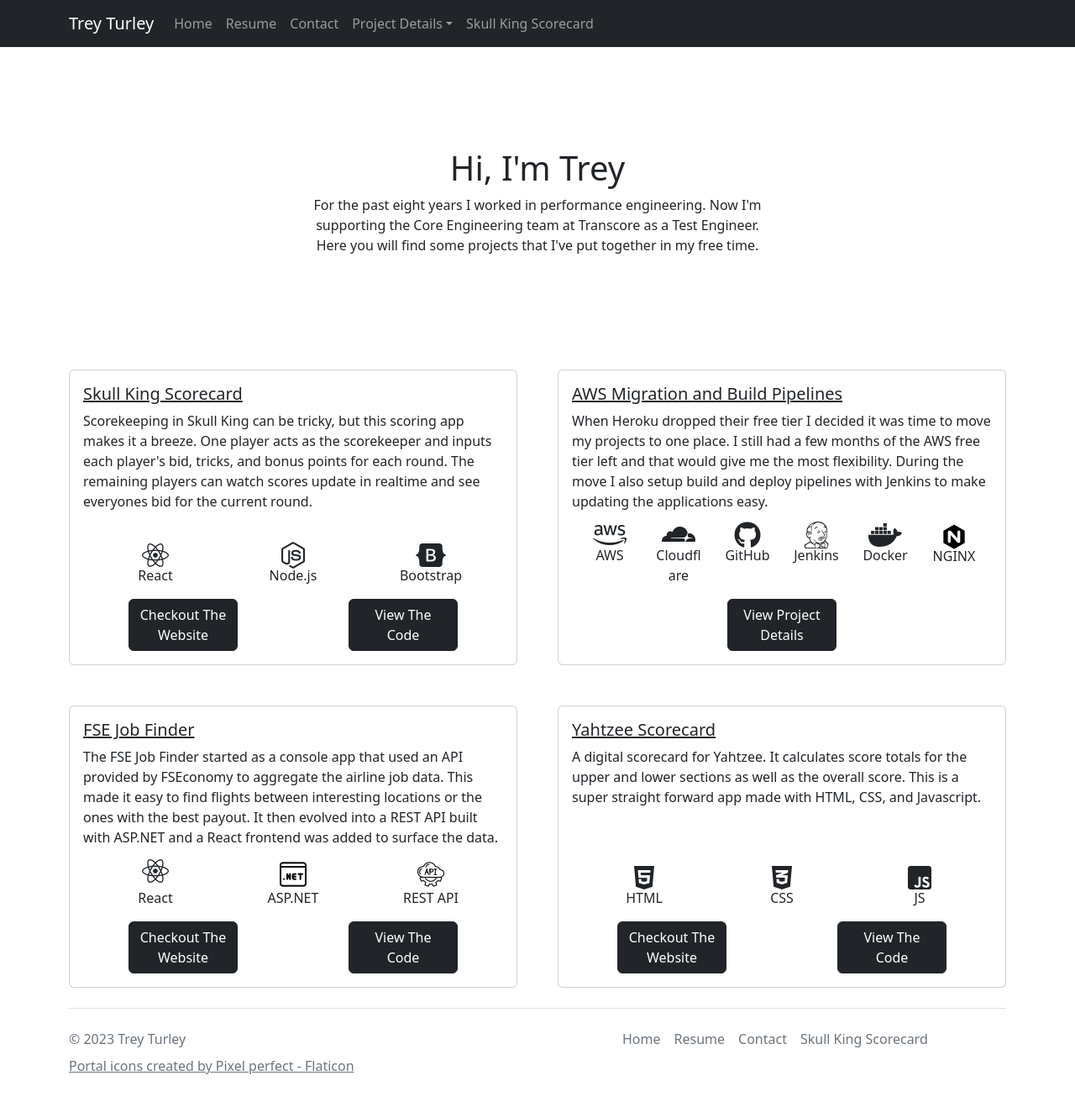
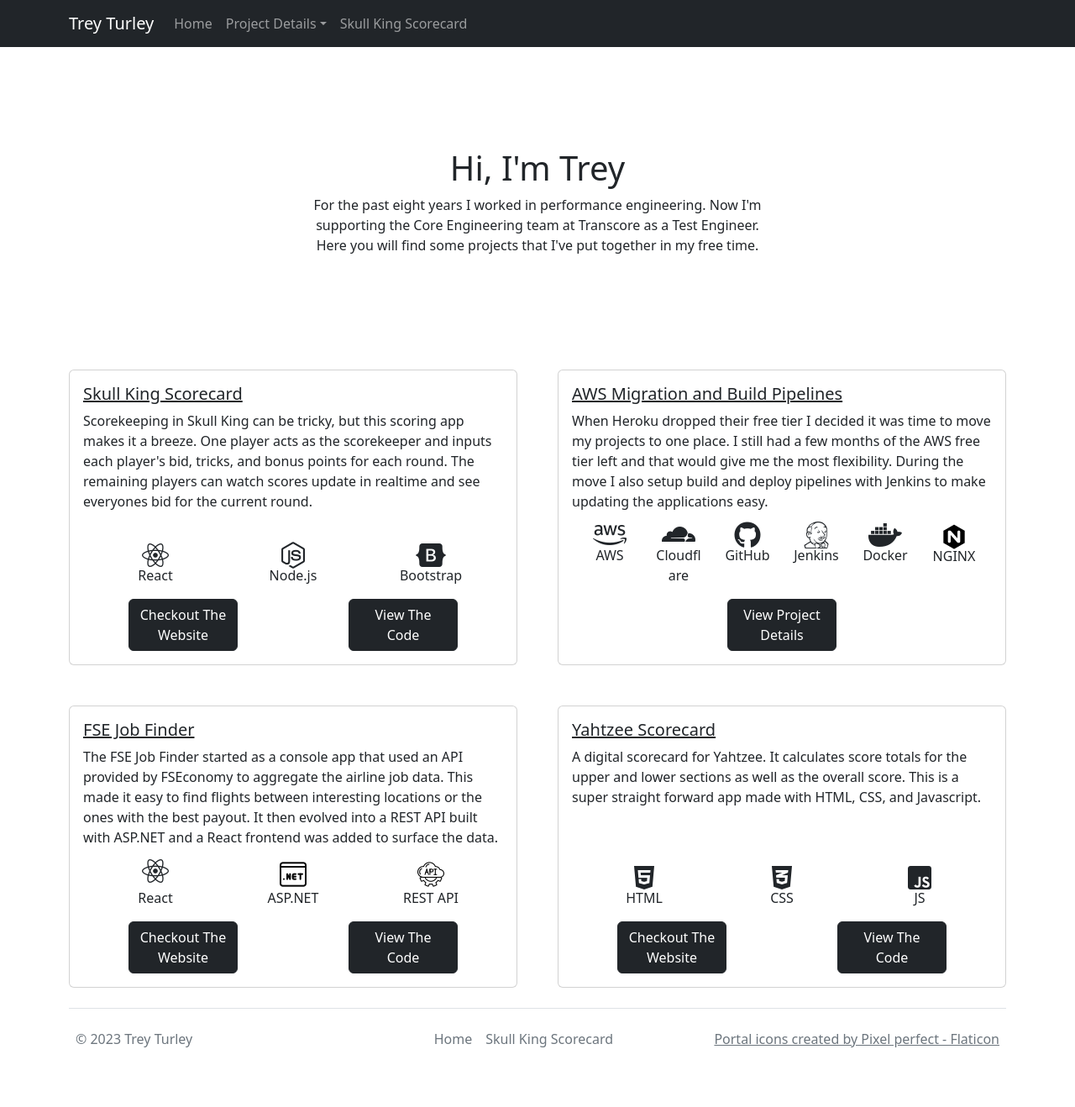
Before and after one commit to treyturley/treyturley.com, a React (Create React App) app: page / in a window 1280 px wide. Shown: the top 1318 px of the page at 84% size. After the commit the page ends 1297 px from the top, so only its background shows below. Built offline with nearby package versions, Linux system fonts and the light colour scheme; the HTML template or start-up script is replaced by a standard one.

Commit message:
removes resume and contact links from header and footer

```diff
--- a/src/components/Footer.jsx
+++ b/src/components/Footer.jsx
@@ -4,17 +4,16 @@ function Footer() {
   return (
     <Container>
       <footer className='d-flex flex-wrap justify-content-between align-items-center py-3 my-4 border-top'>
-        <p className='col-md-4 mb-0 text-muted'>&copy; 2023 Trey Turley</p>
+        <p className='col-md-4 mb-0 text-muted px-2'>&copy; 2023 Trey Turley</p>
 
-        <ul className='nav col-md-5'>
+        <ul className='nav col-md-3'>
           <li className='nav-item my-nav'>
             <a href='/' className='nav-link px-2 text-muted '>
               Home
             </a>
           </li>
-          <li className='nav-item'>
+          {/* <li className='nav-item'>
             <a
-              // href='https://my.indeed.com/p/treyt-q42vckn'
               href='/resume/TreyTurley_Resume.pdf'
               target='_blank'
               rel='noreferrer'
@@ -22,8 +21,8 @@ function Footer() {
             >
               Resume
             </a>
-          </li>
-          <li className='nav-item'>
+          </li> */}
+          {/* <li className='nav-item'>
             <a
               href='mailto:tturley08+contact@gmail.com'
               target='_blank'
@@ -32,7 +31,7 @@ function Footer() {
             >
               Contact
             </a>
-          </li>
+          </li> */}
           <li className='nav-item'>
             <a
               href='https://treyturley.com/skullking-scorecard'
@@ -45,7 +44,7 @@ function Footer() {
         <a
           href='https://www.flaticon.com/free-icons/portal'
           title='portal icons'
-          className='attribution-link text-muted'
+          className='attribution-link text-muted px-2'
         >
           Portal icons created by Pixel perfect - Flaticon
         </a>
--- a/src/components/Header.jsx
+++ b/src/components/Header.jsx
@@ -17,23 +17,22 @@ function Header() {
             <Nav.Link as={Link} to='/'>
               Home
             </Nav.Link>
-            <Nav.Link
+            {/* <Nav.Link
               as='a'
-              // href='https://my.indeed.com/p/treyt-q42vckn'
               href='/resume/TreyTurley_Resume.pdf'
               target='_blank'
               rel='noreferrer'
             >
               Resume
-            </Nav.Link>
-            <Nav.Link
+            </Nav.Link> */}
+            {/* <Nav.Link
               as='a'
               href='mailto:tturley08+contact@gmail.com'
               target='_blank'
               rel='noreferrer'
             >
               Contact
-            </Nav.Link>
+            </Nav.Link> */}
             <NavDropdown title='Project Details' id='basic-nav-dropdown'>
               <NavDropdown.Item as={Link} to='/projects/skull-king-scorecard'>
                 Skull King
```
